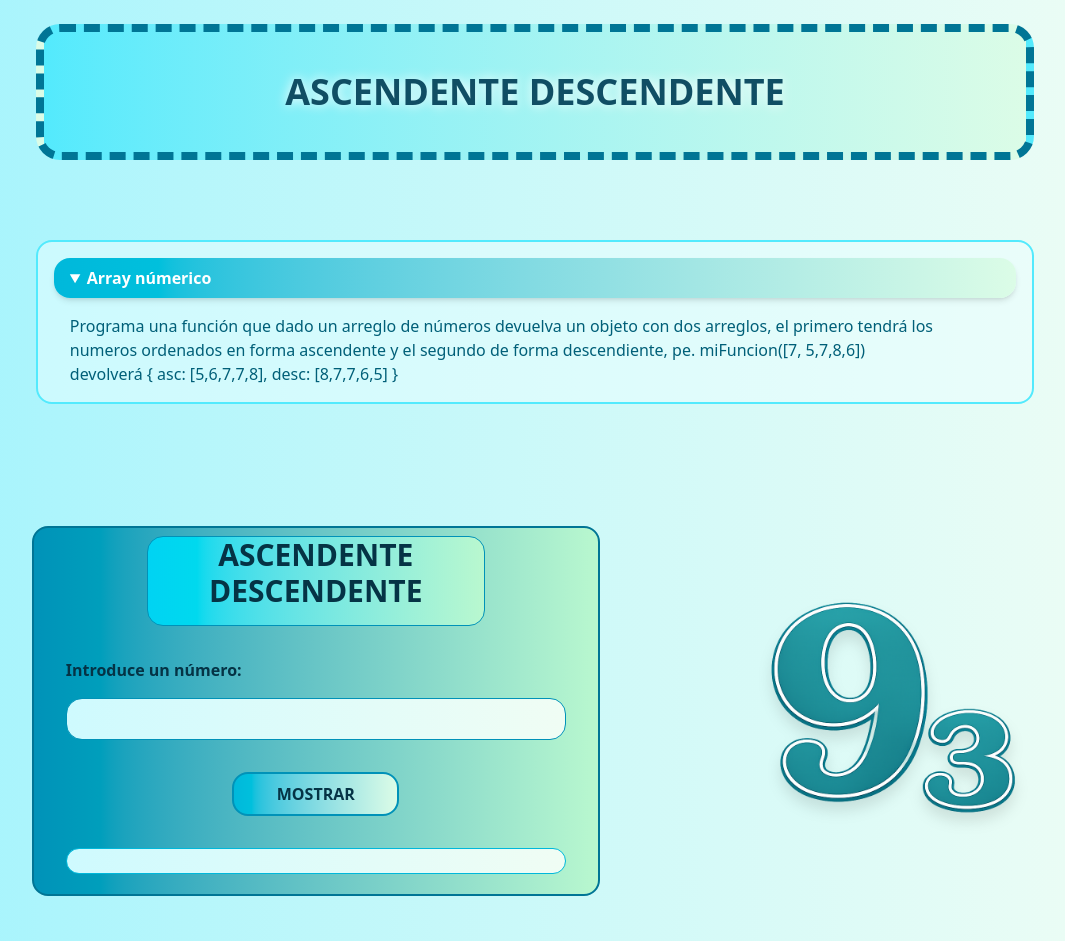
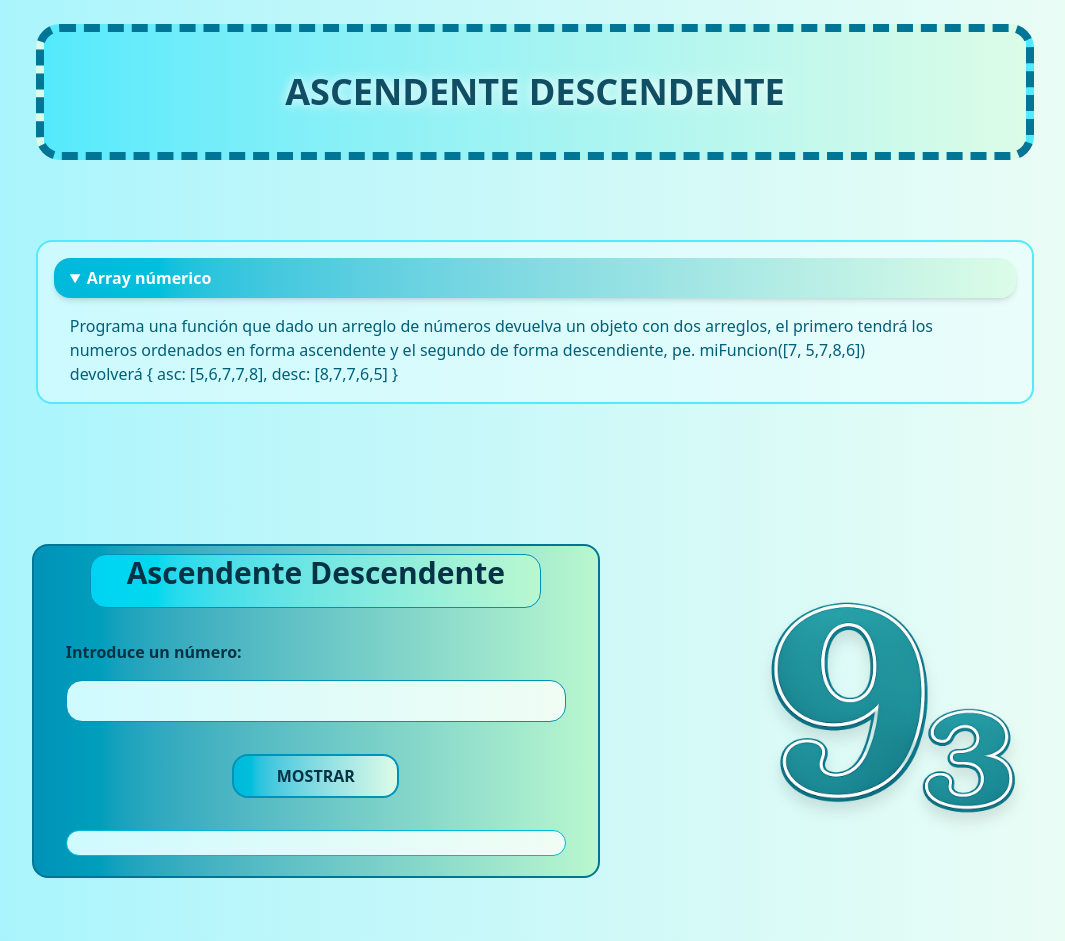
Before and after one commit to jenifer-al/ascendente-descendente-funcion-flecha-repaso, a plain HTML site: page index.html in a window 1280 px wide. Shown: the top 941 px of the page, without its empty margins (105-1170 px from the left). Drawn offline with nearby package versions, Linux system fonts and the light colour scheme.

Commit message:
Add files via upload
Sustitución de un archivo por el otro

```diff
--- a/index.html
+++ b/index.html
@@ -32,17 +32,22 @@
       </p>
     </details>
 
-    <section class="flex flex-col lg:flex-row items-center justify-center gap-16 px-4
+    <section class="flex flex-col lg:flex-row items-center justify-center gap-4 px-4
 
-     lg:ml-20 2xl:ml-40 transition-all duration-300">
+     lg:ml-20 lg:gap-16 2xl:ml-40 transition-all duration-300">
 
       <section class="w-full sm:w-[90%] md:w-3/4 lg:w-1/2 border-cyan-700 border-2 border-solid
       bg-linear-to-r from-cyan-600 to-green-200 rounded-2xl pb-5 pt-2 flex flex-col items-center">
 
-        <h2 class="text-center pb-4 text-cyan-950 bg-linear-to-r from-cyan-400 to-green-200
-         font-bold text-3xl border border-solid border-cyan-600 rounded-2xl w-3/5 mb-8">
-          ASCENDENTE DESCENDENTE
+      <div class="bg-linear-to-r from-cyan-400 to-green-200
+          border border-solid border-cyan-600 rounded-2xl w-4/5 px-1 mb-8">
+
+        <h2 class="text-center pb-4 text-cyan-950
+         font-bold text-3xl">
+          Ascendente Descendente
         </h2>
+
+        </div>
 
         <div class="w-full px-8 flex flex-col items-center gap-4">
           <label class="text-cyan-950 font-bold self-start">Introduce un número: </label>
```
